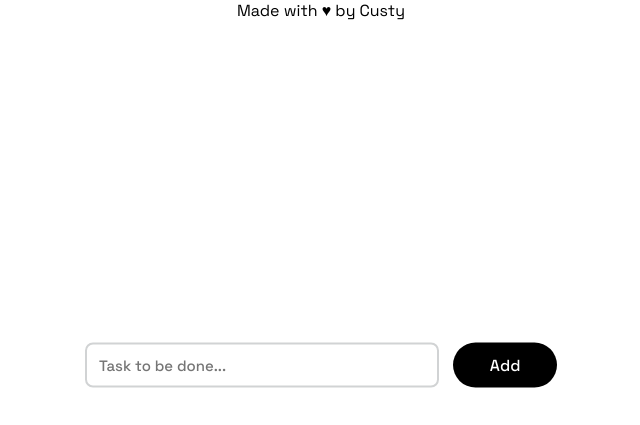
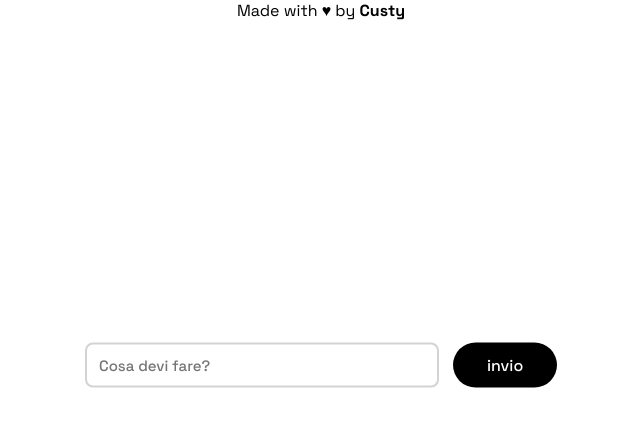
Before and after one commit to Custyyyy/To-do-list-website, a plain HTML site: page index.html in a window 1280 px wide. Shown: the full height of the page, 319-959 px from the left. Drawn offline with Linux system fonts and the light colour scheme.

Commit message:
Update index.html

```diff
--- a/index.html
+++ b/index.html
@@ -1,8 +1,7 @@
 <!DOCTYPE html>
 <html lang="it">
 <head>
-
-
+    <meta name="viewport" content="width=device-width">
     <title>To do list</title>
     <link rel="shortcut icon" type="image/png" href="https://media.discordapp.net/attachments/808121726876647484/928297751438053376/flaticon.png">
     <link rel="preconnect" href="https://fonts.googleapis.com">
@@ -75,6 +74,7 @@ background-size: 10px 10px;
     cursor: pointer;
     outline: none;
 }
+
 #tasks{
     background-color: #ffffff;
     padding: 30px 20px;
@@ -114,13 +114,23 @@ background-size: 10px 10px;
 .completed{
     text-decoration: line-through;
 }
+
+::-moz-selection {
+  color: white;
+  background: black;
+}
+
+::selection {
+  color: white;
+  background: black;
+}
     </style>
 </head>
 <body>
     <div class="container">
         <div id="newtask">
-            <input type="text" placeholder="Task to be done...">
-            <button id="push">Add</button>
+            <input type="text" placeholder="Cosa devi fare?">
+            <button id="push">invio</button>
         </div>
 
         <div id="tasks"></div>
@@ -129,7 +139,7 @@ background-size: 10px 10px;
     <script type="text/javascript">
 document.querySelector('#push').onclick = function(){
     if(document.querySelector('#newtask input').value.length == 0){
-        alert("Please enter a task")
+        alert("Non hai scritto nulla, inserisci qualcosa")
     }
     else{
         document.querySelector('#tasks').innerHTML += `
@@ -159,7 +169,7 @@ document.querySelector('#push').onclick = function(){
 
     <!--Personalize it with your name or delete it-->
     <footer>
-        <div style="font-family: space grotesk; text-align: center; background-color: white;">Made with ♥ by Custy</div>
+        <div style="font-family: space grotesk; text-align: center; background-color: white;">Made with ♥ by <a href="https://github.com/Custyyyy" title="Visit my Github page" style="cursor: alias; text-decoration: none; color: black;";><strong>Custy</strong></a></div>
     </footer>
 </body>
 </html>
```
